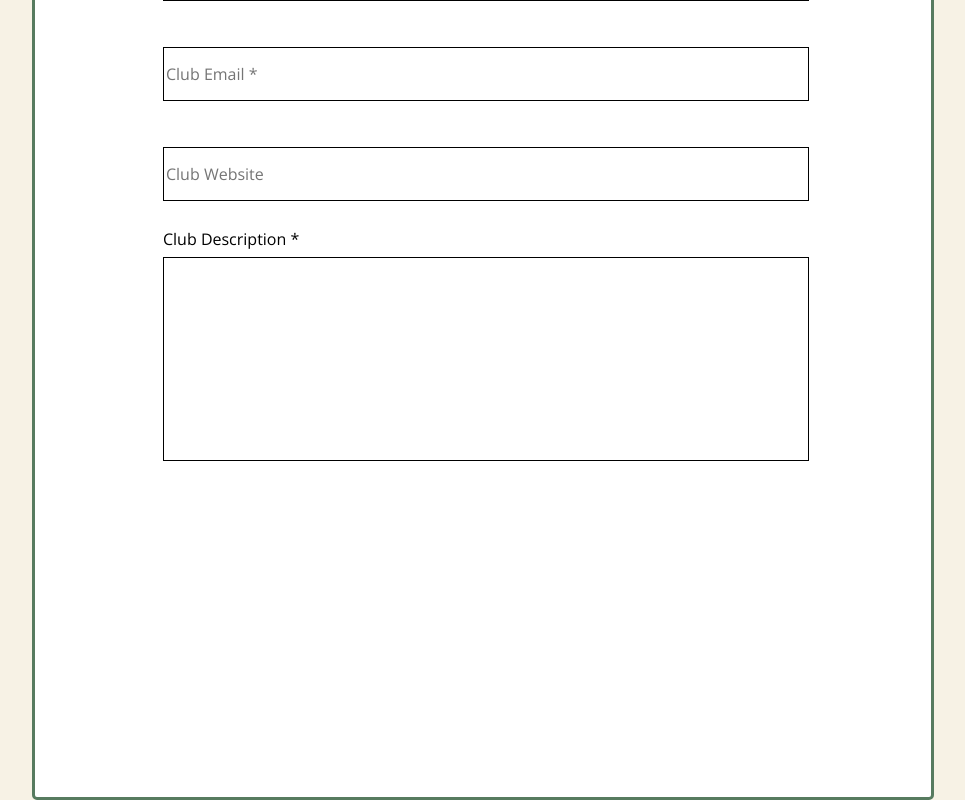
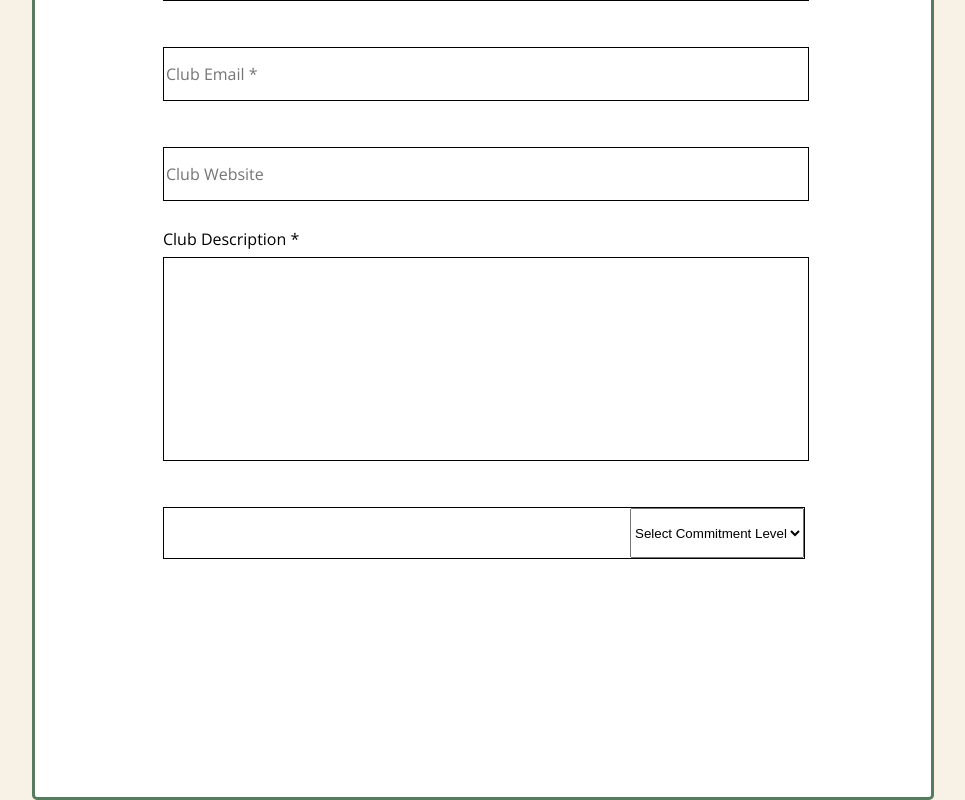
Before and after one commit to mikezhan88/Rate-My-Club, a React (Create React App) app in the folder rate-my-club/: page /register in a window 1280 px wide. Shown: the part 496-1296 px from the top of the page, without its empty margins (160-1125 px from the left). Built offline with nearby package versions, Linux system fonts and the light colour scheme.

Commit message:
Add bootstrap

```diff
--- a/rate-my-club/package.json
+++ b/rate-my-club/package.json
@@ -7,6 +7,7 @@
     "@testing-library/react": "^13.4.0",
     "@testing-library/user-event": "^13.5.0",
     "react": "^18.2.0",
+    "react-bootstrap-validation": "^0.1.11",
     "react-dom": "^18.2.0",
     "react-scripts": "5.0.1",
     "web-vitals": "^2.1.4"
--- a/rate-my-club/src/components/RegisterPage/RegisterPage.js
+++ b/rate-my-club/src/components/RegisterPage/RegisterPage.js
@@ -1,6 +1,7 @@
 import React from 'react'
 import NavBar from '../NavBar/NavBar'
 import {Link} from 'react-router-dom'
+import Form from 'react-bootstrap/Form';
 
 export default function RegisterPage() {
     return (
@@ -21,6 +22,10 @@ export default function RegisterPage() {
                     <p>Club Description *</p>
                 </div>
                 <input type='textarea' className='register-description-box'placeholder='' ></input>
+                <div className='register-select-box'>
+                    <SelectBasicExample/>
+                </div>
+
 
             </div>
 
@@ -31,6 +36,21 @@ export default function RegisterPage() {
   )
 }
 
+function SelectBasicExample() {
+    return (
+        <li className='register-select-menu'>
+      <Form.Select>
+        <option>Select Commitment Level</option>
+        <option value="1">Less than 1 hour</option>
+        <option value="2">1-3 hours</option>
+        <option value="3">3-5 hours</option>
+        <option value="4">5-7 hours</option>
+        <option value="5">7+ hours</option>
+      </Form.Select>
+      </li>
+    );
+  }
+
 // function textBoxes(props){
 //     return(
 //         <li className= 'register-page-text'>
```
Also changed, not shown: 1 other file (tests, documents, lock files or other folders).
